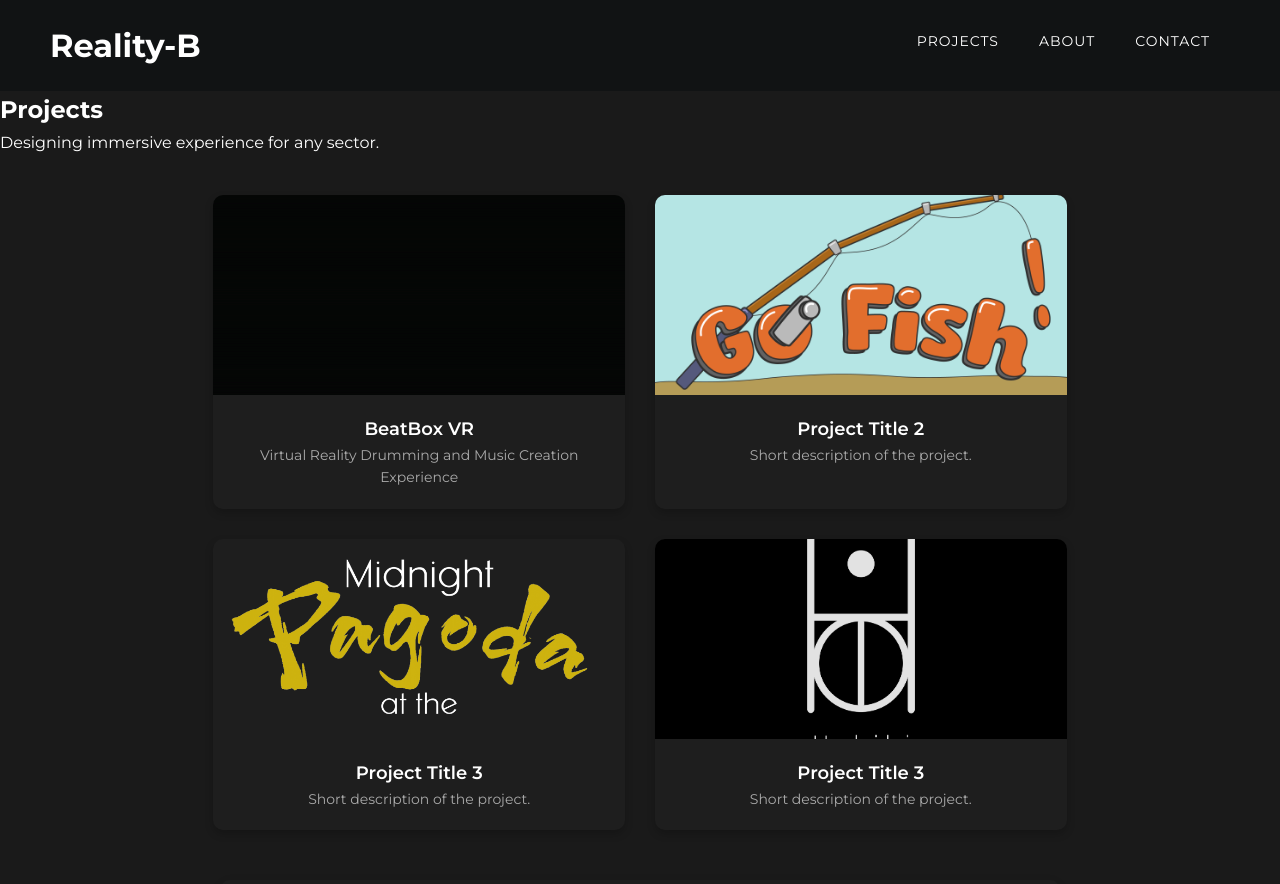
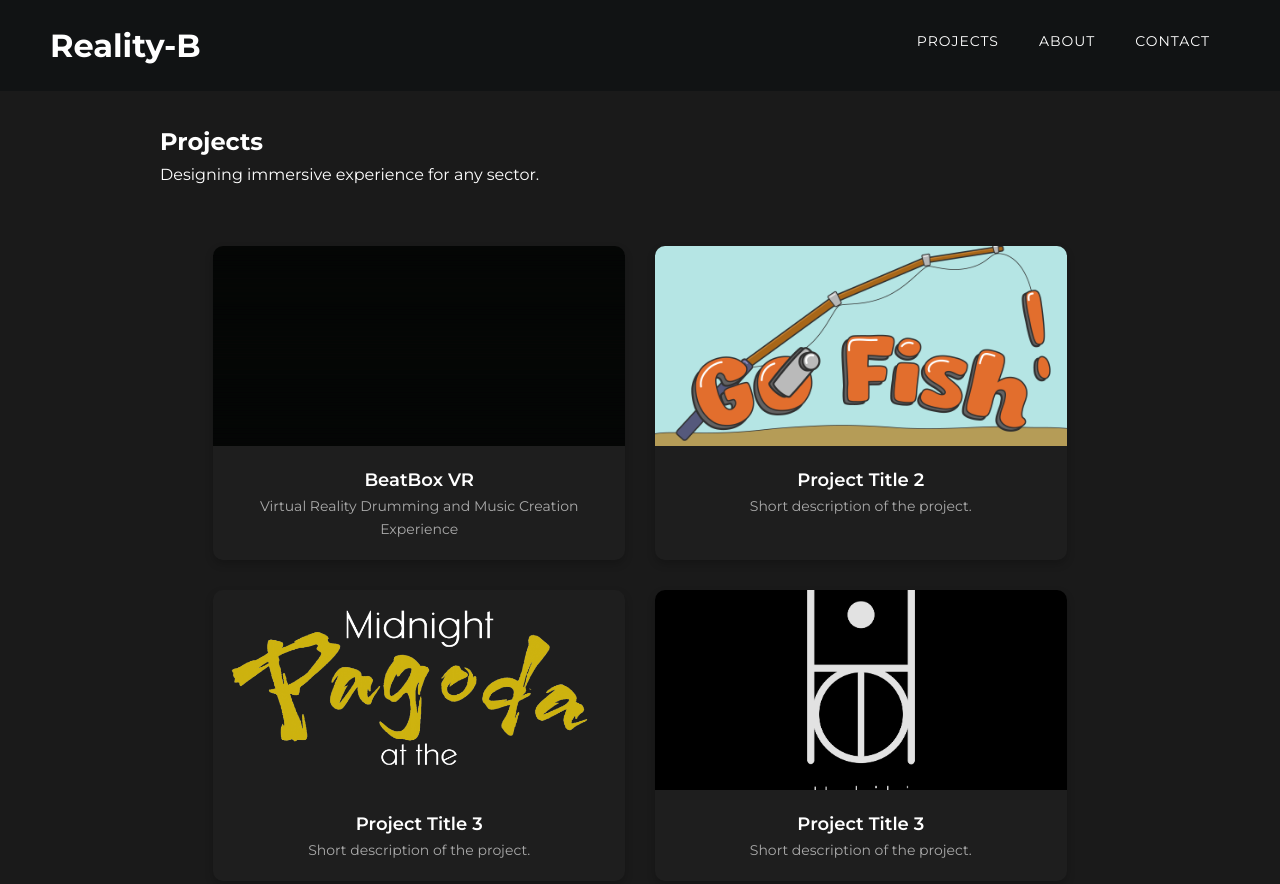
Before and after one commit to Deezinor/Deezinor.github.io, a plain HTML site: page projects.html in a window 1280 px wide. Shown: the top 884 px of the page. Drawn offline with Linux system fonts and the light colour scheme.

Commit message:
Title alignment

```diff
--- a/projects.css
+++ b/projects.css
@@ -62,6 +62,16 @@ a:visited {
 
   .navigation-item:hover {
     color: #314ec2;
+  }
+
+
+/* ---------- Project Title and Description ---------- */
+
+  .title-description-container {
+    margin-left: 12.5%;
+    margin-right: 12.5%;
+    margin-top: 2.5%;
+    margin-bottom: 1.5%;
   }
 
 /* ---------- Projects Grid ---------- */
--- a/projects.html
+++ b/projects.html
@@ -24,8 +24,10 @@
 
         <section class="projects-section">
             <div class="wrapper">
-                <h1>Projects</h1>
-                <p>Designing immersive experience for any sector.</p>
+                <div class="title-description-container">
+                    <h1>Projects</h1>
+                    <p>Designing immersive experience for any sector.</p>
+                </div>
                 <div class="projects-grid-container">
                     <!-- Project 1 -->
                     <div class="project-item">
```
